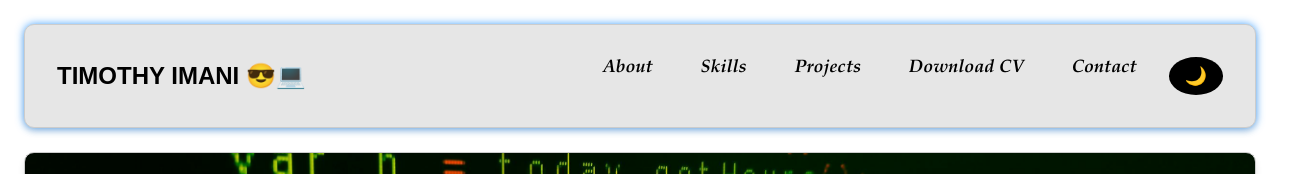
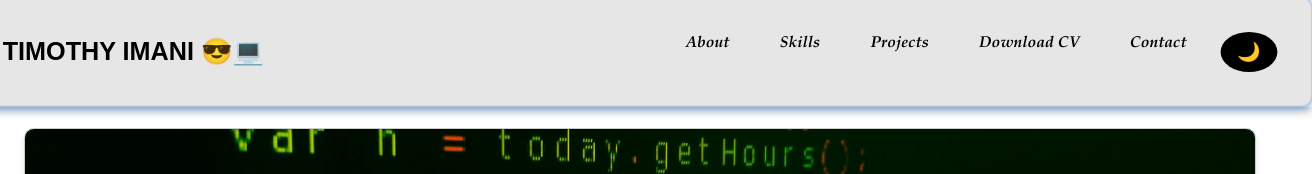
Before and after one commit to imani-prog/TimothyImaniProfile, a plain HTML site: page index.html in a window 1280 px wide. Shown: the top 174 px of the page, 1312 px wide, since content can reach past the window. Drawn offline with Linux system fonts and the light colour scheme.

Commit message:
Updated Styles

```diff
--- a/styles.css
+++ b/styles.css
@@ -3,29 +3,27 @@ body {
     font-family: Arial, sans-serif;
     margin: 0;
     padding: 0;
-    transition: background 0.3s, color 0.3s;
+
 }
-
 /* Navbar */
 nav {
     display: flex;
     justify-content: space-between;
     align-items: center;
-    padding: 1rem 2rem;
-    margin: 1.5rem; /* Match the margin of #about and #skills */
+    padding: 1rem 2rem; /* Ensure consistent padding */
     background: #e6e6e6; /* Match the background color of the #about section */
     color: black; /* Match the text color of the #about section */
     border-radius: 10px; /* Match the border radius of the #about section */
+    position: relative; /* Use relative position */
+    top: 0; /* Ensure it starts at the top */
+    left: 0; /* Align to the left */
+    width: 100%; /* Ensure it spans the full width */
+    box-sizing: border-box; /* Include padding and border in the width */
+    max-width: 100%; /* Ensure it does not exceed the viewport width */
+    z-index: 1000; /* Ensure it stays above other elements */
     box-shadow: 0 4px 6px rgba(0, 0, 0, 0.1), 0 0 8px rgba(30, 144, 255, 0.8); /* Add a shiny blue outline */
     border: 1px solid #ccc; /* Match the border of the #about section */
-    transition: background 0.6s, box-shadow 0.6s ease; /* Removed transform transition */
-}
-nav:hover {
-    background: antiquewhite; /* Maintain the hover background color */
-    box-shadow: 0 6px 8px rgba(0, 0, 0, 0.15); /* Enhance the shadow effect */
-    cursor: pointer; /* Maintain pointer cursor */
-    margin-left: 50px;
-    margin-right: 50px;
+    overflow: hidden;
 }
 nav ul {
     list-style: none;
@@ -34,7 +32,7 @@ nav ul {
 }
 nav ul li a {
     color: black; /* Match the text color of the #about section */
-    font-size: 18px; /* Match font size with #about */
+    font-size: 15px; /* Match font size with #about */
     font-style: italic; /* Match font style with #about */
     font-family: "Palatino Linotype", "Book Antiqua", Palatino, serif; /* Match font family with #about */
     text-decoration: none; /* Remove underline */
```
